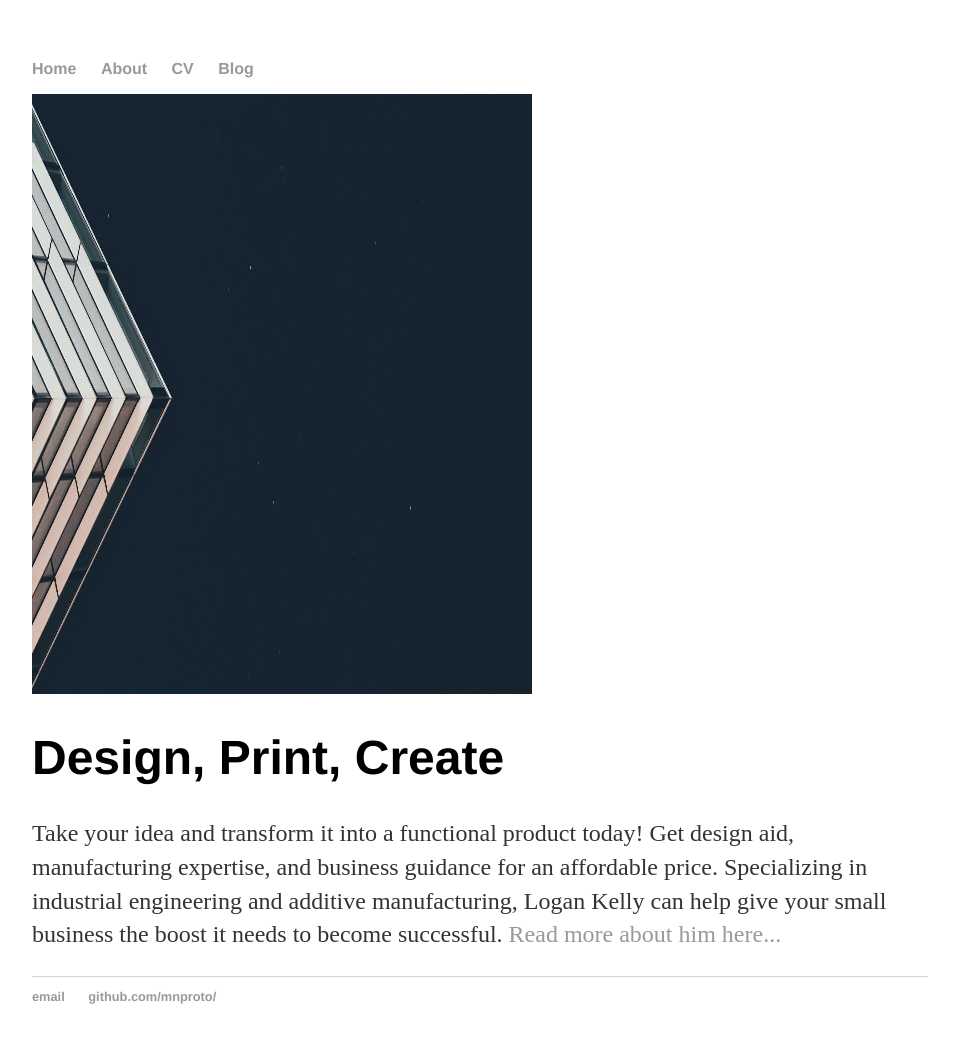
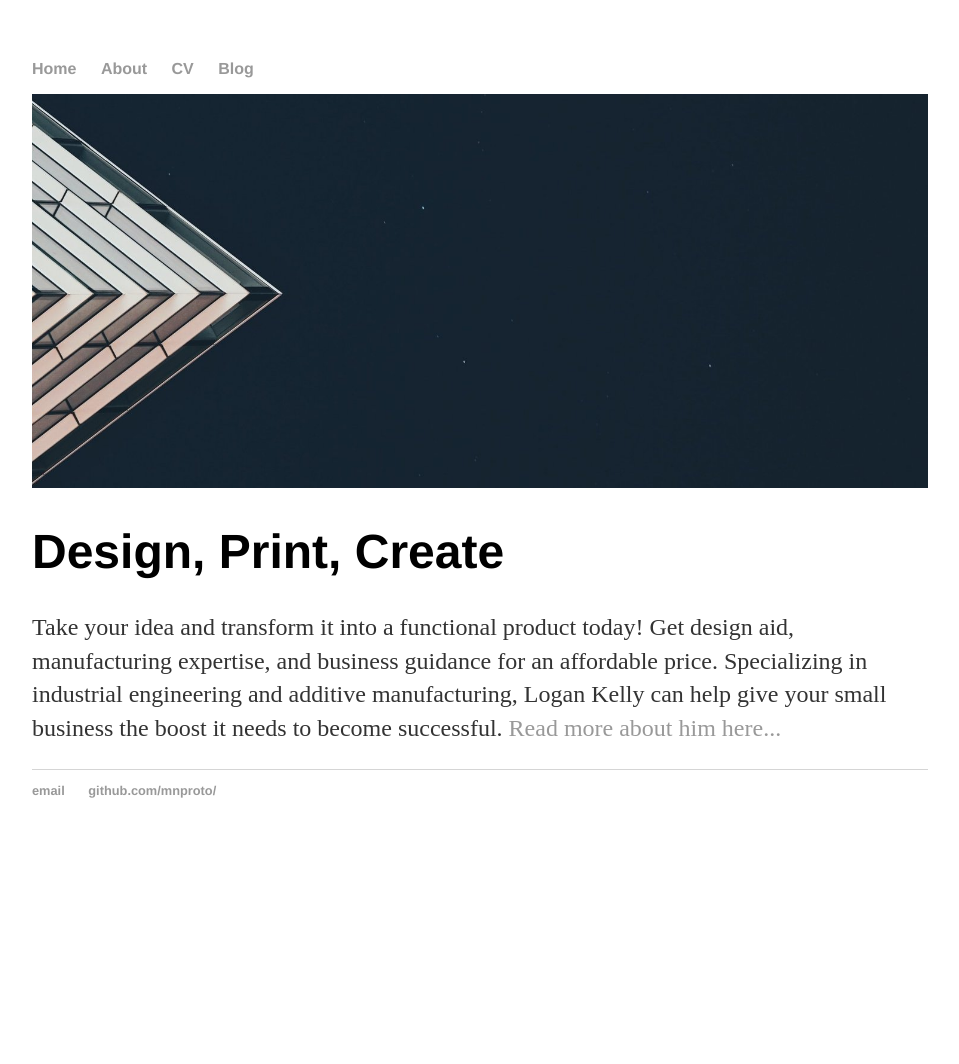
Before and after one commit to mnproto/mnproto.github.io, a Jekyll site: the page built from index.html, in a window 1280 px wide. Shown: the whole page, without its empty margins (160-1119 px from the left). Built offline with Jekyll 4.4.1, drawn with Linux system fonts in a browser that asks for light colours; after the commit the page ends 900 px from its top, so only the background shows below that.

Commit message:
Update index.html

```diff
--- a/index.html
+++ b/index.html
@@ -4,7 +4,7 @@ title: MNProto
 ---
 
 <div class="blurb">
-	<img src="/images/header.jpg" style="width:500px;height:600px;">
+	<img src="/images/header.jpg">
 	<h1>Design, Print, Create</h1>
 	<p>Take your idea and transform it into a functional product today! Get design aid, manufacturing expertise, and business guidance for an affordable price.
 		Specializing in industrial engineering and additive manufacturing, Logan Kelly can help give your small business the boost it needs to become successful.
```
